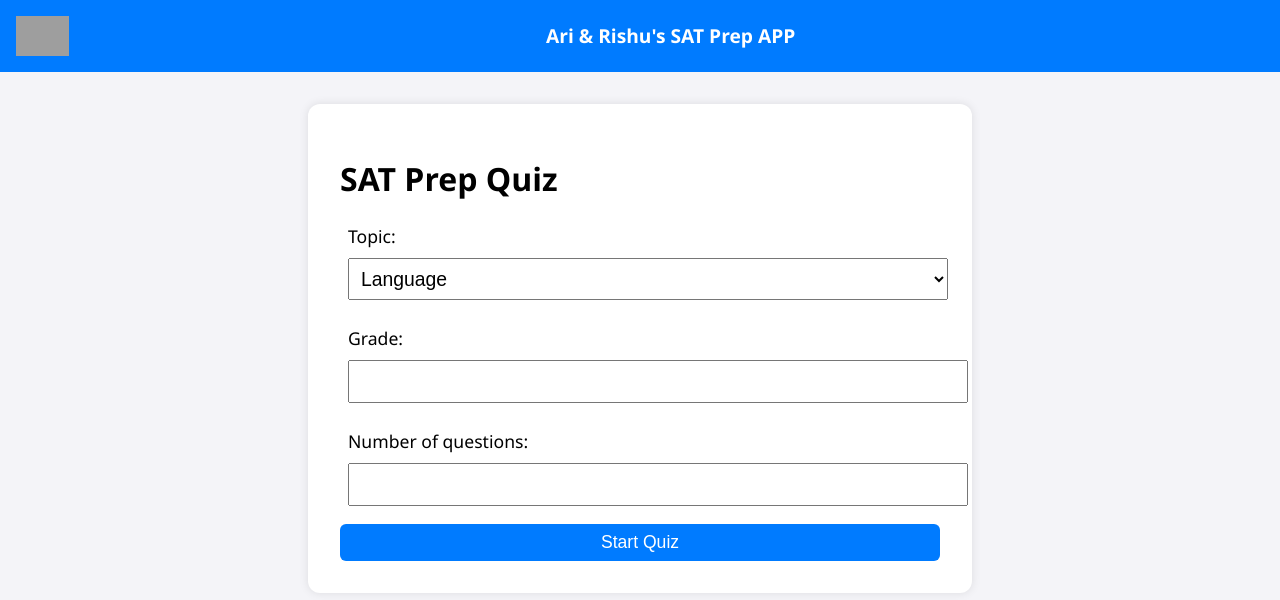
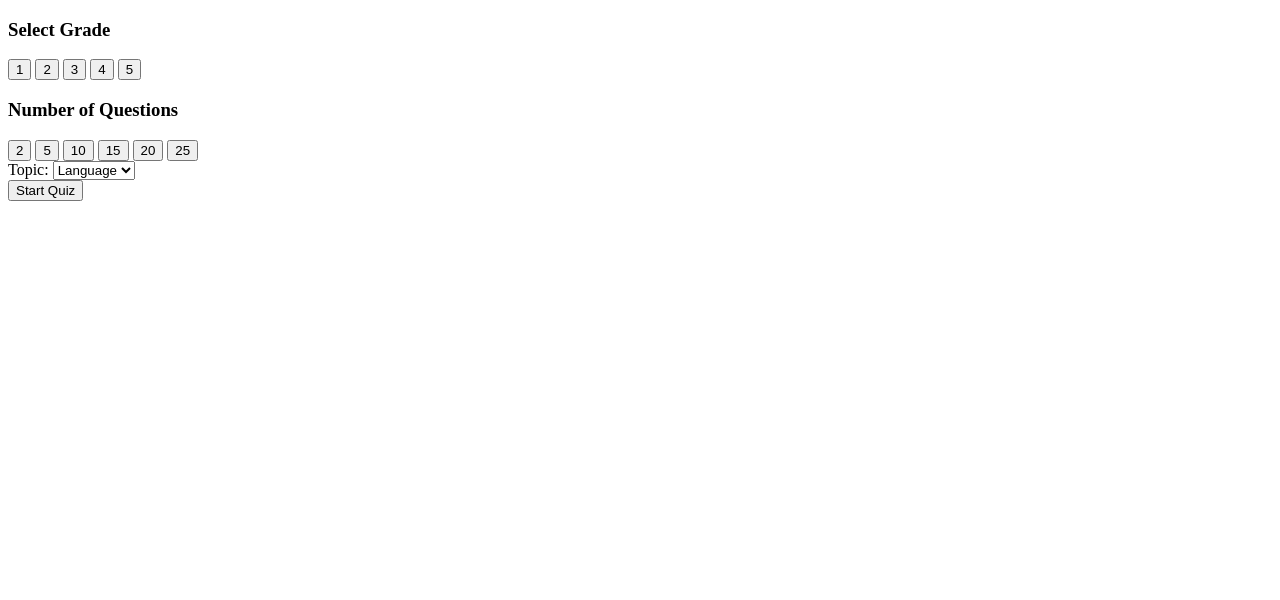
Before and after one commit to agrawalashwin/hello-cloudrun, a Flask app: page / in a window 1280 px wide. Shown: the top 600 px of the page. Run offline with Flask 3, Linux system fonts and the light colour scheme; grey boxes are pictures that could not be loaded.

Commit message:
Update index.html

```diff
--- a/templates/index.html
+++ b/templates/index.html
@@ -1,44 +1,48 @@
 <!DOCTYPE html>
 <html lang="en">
-<head>
-  <meta charset="UTF-8">
-  <meta name="viewport" content="width=device-width, initial-scale=1">
-  <title>Ari & Rishu's SAT Prep APP</title>
-  <style>
-    body { font-family: 'Segoe UI', sans-serif; background: #f4f4f8; margin:0; padding:0; }
-    nav { display: flex; align-items: center; padding: 1em; background: #007BFF; color: #fff; }
-    nav img { max-height: 40px; margin-right: 0.5em; }
-    nav h1 { font-size: 1.2em; margin: 0; flex-grow: 1; text-align: center; }
-    .quiz-box { background: #fff; padding: 2em; border-radius: 12px; box-shadow: 0 0 10px rgba(0,0,0,0.1); max-width: 600px; margin: 2em auto; }
-    h1 { font-size: 2em; margin-bottom: 0.5em; }
-    label, select, input, button { font-size: 1.1em; margin-top: 10px; display: block; width: 100%; padding: 8px; }
-    button { background-color: #007BFF; color: #fff; border: none; border-radius: 6px; cursor: pointer; }
-    button:hover { background-color: #0056b3; }
-  </style>
+<head> <!-- same head + CSS -->
+  <script>
+    function selectGrade(g) {
+      document.getElementById('grade').value = g;
+      document.querySelectorAll('.grade-btn').forEach(b=>b.classList.remove('active'));
+      document.querySelector('.grade-btn[data-val="'+g+'"]').classList.add('active');
+    }
+    function selectNum(n) {
+      document.getElementById('num').value = n;
+      document.querySelectorAll('.num-btn').forEach(b=>b.classList.remove('active'));
+      document.querySelector('.num-btn[data-val="'+n+'"]').classList.add('active');
+    }
+    function showSpinner(btn) {
+      btn.disabled=true;
+      document.getElementById('spinner').style.display='flex';
+    }
+  </script>
 </head>
 <body>
-  <nav>
-    <img src="/static/logo.png" alt="Logo">
-    <h1>Ari & Rishu's SAT Prep APP</h1>
-    <span></span>
-  </nav>
-  <div class="quiz-box">
-    <h1>SAT Prep Quiz</h1>
-    <form action="/start" method="post">
+  <div id="spinner" style="display:none;position:fixed;top:0;left:0;width:100%;height:100%;background:rgba(255,255,255,0.8);align-items:center;justify-content:center;z-index:1000;">
+    <div style="border:8px solid #f3f3f3;border-top:8px solid #007BFF;border-radius:50%;width:60px;height:60px;animation:spin 1s linear infinite;"></div>
+  </div>
+  <form action="/start" method="post" onsubmit="showSpinner(this.querySelector('button'))">
+    <input type="hidden" name="grade" id="grade" value="3">
+    <div>
+      <h3>Select Grade</h3>
+      {% for g in [1,2,3,4,5] %}
+        <button type="button" onclick="selectGrade({{g}})" class="grade-btn" data-val="{{g}}">{{g}}</button>
+      {% endfor %}
+    </div>
+    <input type="hidden" name="num" id="num" value="2">
+    <div>
+      <h3>Number of Questions</h3>
+      {% for n in [2,5,10,15,20,25] %}
+        <button type="button" onclick="selectNum({{n}})" class="num-btn" data-val="{{n}}">{{n}}</button>
+      {% endfor %}
+    </div>
+    <div>
       <label>Topic:
-        <select name="topic">
-          <option value="language">Language</option>
-          <option value="math">Math</option>
-        </select>
+        <select name="topic"><option value="language">Language</option><option value="math">Math</option></select>
       </label>
-      <label>Grade:
-        <input type="number" name="grade" min="1" max="12" required>
-      </label>
-      <label>Number of questions:
-        <input type="number" name="num" min="1" max="10" required>
-      </label>
-      <button type="submit">Start Quiz</button>
-    </form>
-  </div>
+    </div>
+    <button type="submit">Start Quiz</button>
+  </form>
 </body>
 </html>
```
